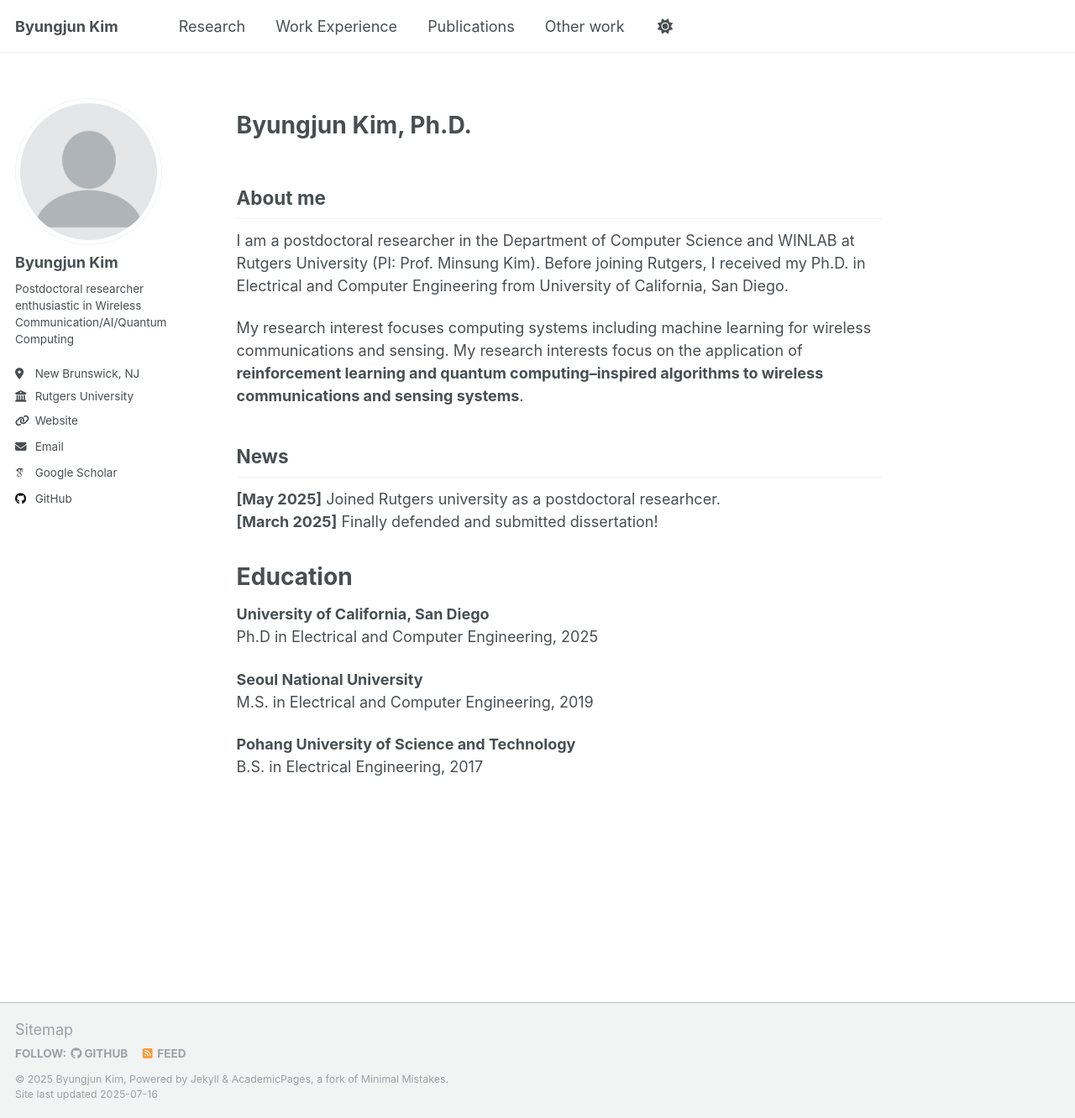
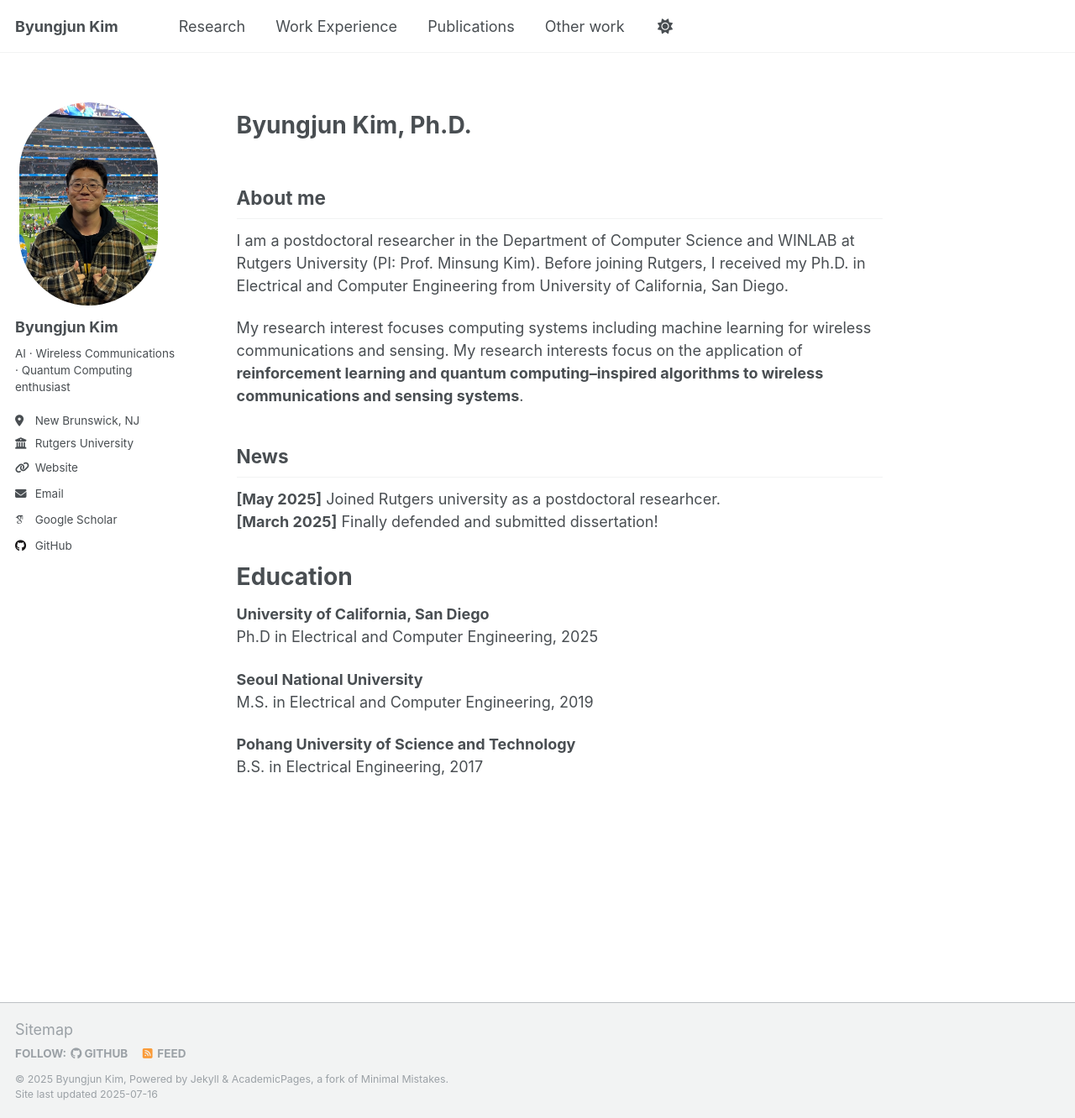
Before and after one commit to byungjunkim12/byungjunkim12.github.io, a Jekyll site: the page built from _pages/about.md, in a window 1280 px wide and 1332 px high. Shown: the whole window at 84% size. Built offline with Jekyll 4.4.1, drawn with Linux system fonts in a browser that asks for light colours; some web fonts are replaced.

Commit message:
profile photo upload

```diff
--- a/_config.yml
+++ b/_config.yml
@@ -13,7 +13,7 @@ title                    : "Byungjun Kim"
 title_separator          : "-"
 name                     : &name "Byungjun Kim"
 description              : &description "personal description"
-url                      : https://byungjunkim12.github.io # the base hostname & protocol for your site e.g. "https://[your GitHub username].github.io" or if you already have some other page hosted on Github then use "https://[your GitHub username].github.io/[Your Repo Name]"
+url                      : https://byungjunkim12.github.io/ # the base hostname & protocol for your site e.g. "https://[your GitHub username].github.io" or if you already have some other page hosted on Github then use "https://[your GitHub username].github.io/[Your Repo Name]"
 baseurl                  : "" # the subpath of your site, e.g. "/blog"
 repository               : "byungjunkim12"
 
@@ -22,13 +22,13 @@ repository               : "byungjunkim12"
 #               Additional customization can be done by editing /_includes/author-profile.html
 author:
   # Biographic information
-  avatar           : "profile.png"
+  avatar           : "IMG_4028.JPG"
   name             : "Byungjun Kim"
   pronouns         : # example: "she/her"
-  bio              : "Postdoctoral researcher enthusiastic in Wireless Communication/AI/Quantum Computing"
+  bio              : "AI · Wireless Communications · Quantum Computing enthusiast"
   location         : "New Brunswick, NJ"
   employer         : "Rutgers University"
-  uri              : "https://byungjunkim12"
+  uri              : "https://byungjunkim12.github.io"
   email            : "byungjun.k@rutgers.edu"
 
   # Academic websites
--- a/assets/css/main.scss
+++ b/assets/css/main.scss
@@ -51,3 +51,8 @@ h1 {
   // border: 2px solid red;
   margin-top: 2rem !important;
 }
+
+.author__avatar img {
+  border-radius: 100px !important;
+  border: none !important;
+}
```
Also changed, not shown: images/IMG_4028.JPG (added).
